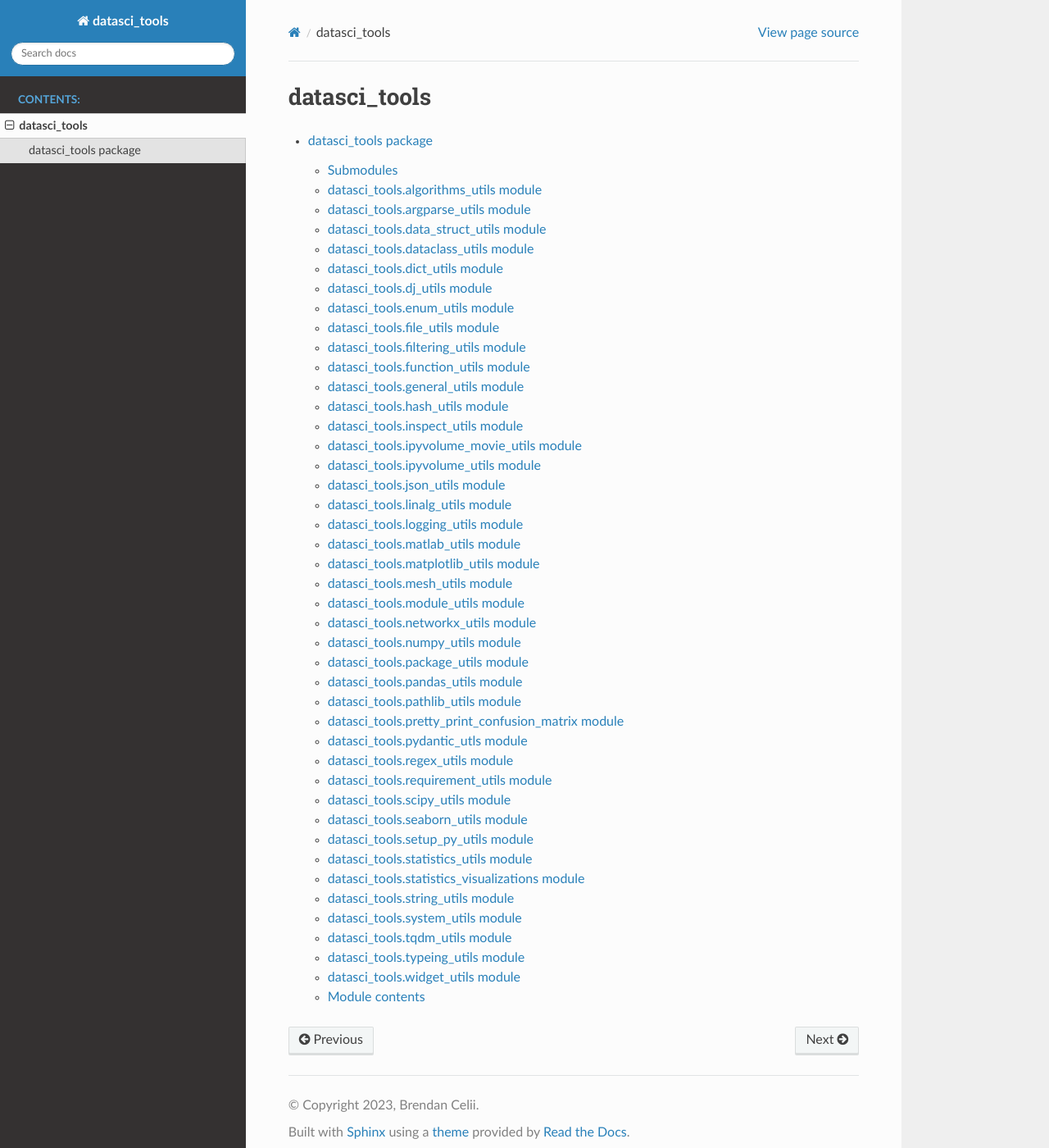
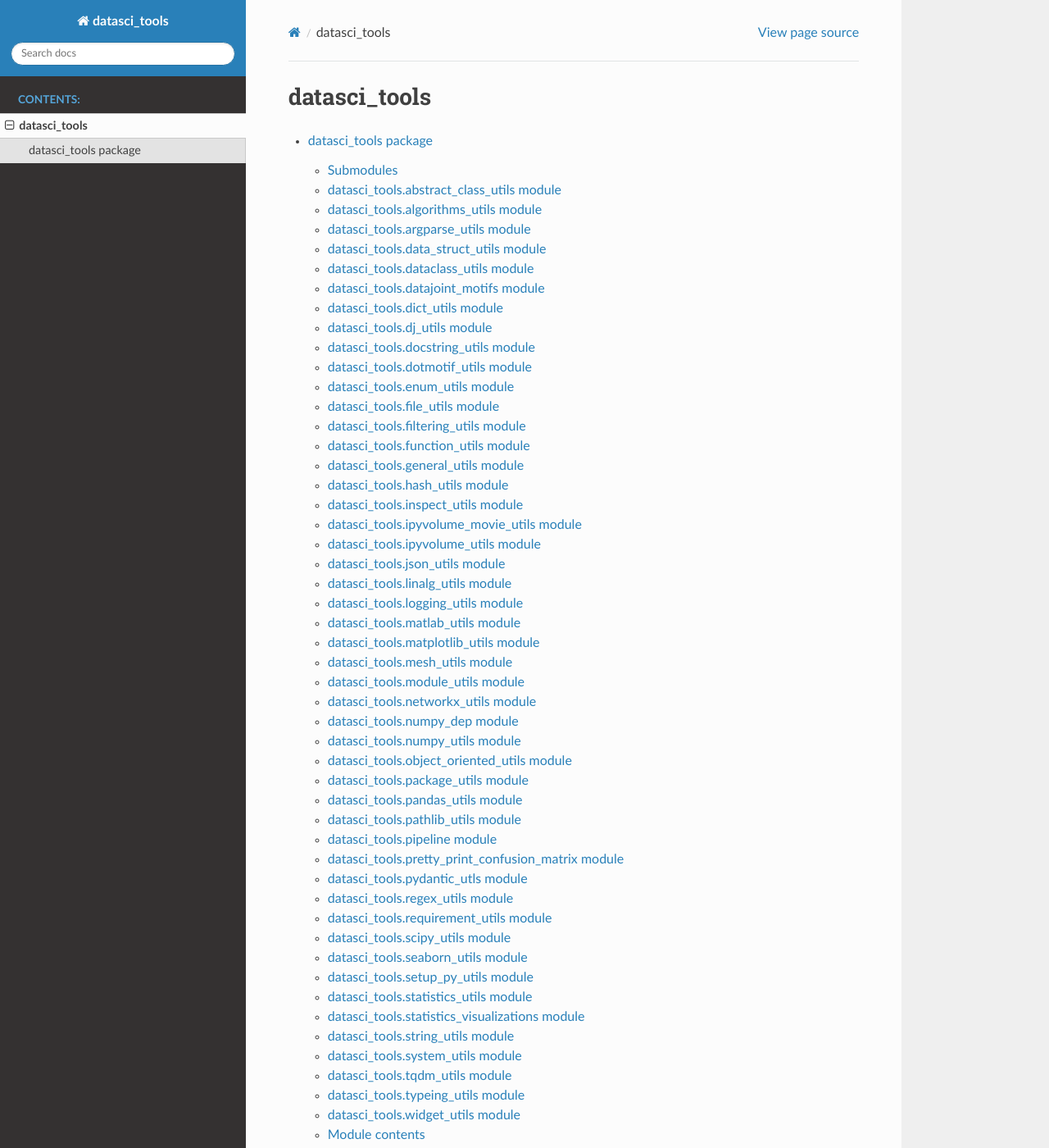
Before and after one commit to reimerlab/datasci_tools, a Sphinx documentation site: the page built from docs/modules.rst, in a window 1280 px wide and 1400 px high. Shown: the whole window at 82% size. Built offline with Sphinx 7.4.7 and the Read the Docs theme 2.0.0, drawn with Linux system fonts in a browser that asks for light colours.

Commit message:
added automatic submodule registering to github pages rendering

```diff
--- a/docs/datasci_tools.rst
+++ b/docs/datasci_tools.rst
@@ -1,11 +1,19 @@
 datasci\_tools package
-=====================
+======================
 
 Submodules
 ----------
 
+datasci\_tools.abstract\_class\_utils module
+--------------------------------------------
+
+.. automodule:: datasci_tools.abstract_class_utils
+   :members:
+   :undoc-members:
+   :show-inheritance:
+
 datasci\_tools.algorithms\_utils module
---------------------------------------
+---------------------------------------
 
 .. automodule:: datasci_tools.algorithms_utils
    :members:
@@ -13,7 +21,7 @@
    :show-inheritance:
 
 datasci\_tools.argparse\_utils module
-------------------------------------
+-------------------------------------
 
 .. automodule:: datasci_tools.argparse_utils
    :members:
@@ -21,7 +29,7 @@
    :show-inheritance:
 
 datasci\_tools.data\_struct\_utils module
-----------------------------------------
+-----------------------------------------
 
 .. automodule:: datasci_tools.data_struct_utils
    :members:
@@ -29,15 +37,23 @@
    :show-inheritance:
 
 datasci\_tools.dataclass\_utils module
--------------------------------------
+--------------------------------------
 
 .. automodule:: datasci_tools.dataclass_utils
    :members:
    :undoc-members:
    :show-inheritance:
 
+datasci\_tools.datajoint\_motifs module
+---------------------------------------
+
+.. automodule:: datasci_tools.datajoint_motifs
+   :members:
+   :undoc-members:
+   :show-inheritance:
+
 datasci\_tools.dict\_utils module
---------------------------------
+---------------------------------
 
 .. automodule:: datasci_tools.dict_utils
    :members:
@@ -45,15 +61,31 @@
    :show-inheritance:
 
 datasci\_tools.dj\_utils module
-------------------------------
+-------------------------------
 
 .. automodule:: datasci_tools.dj_utils
    :members:
    :undoc-members:
    :show-inheritance:
 
+datasci\_tools.docstring\_utils module
+--------------------------------------
+
+.. automodule:: datasci_tools.docstring_utils
+   :members:
+   :undoc-members:
+   :show-inheritance:
+
+datasci\_tools.dotmotif\_utils module
+-------------------------------------
+
+.. automodule:: datasci_tools.dotmotif_utils
+   :members:
+   :undoc-members:
+   :show-inheritance:
+
 datasci\_tools.enum\_utils module
---------------------------------
+---------------------------------
 
 .. automodule:: datasci_tools.enum_utils
    :members:
@@ -61,7 +93,7 @@
    :show-inheritance:
 
 datasci\_tools.file\_utils module
---------------------------------
+---------------------------------
 
 .. automodule:: datasci_tools.file_utils
    :members:
@@ -69,7 +101,7 @@
    :show-inheritance:
 
 datasci\_tools.filtering\_utils module
--------------------------------------
+--------------------------------------
 
 .. automodule:: datasci_tools.filtering_utils
    :members:
@@ -77,7 +109,7 @@
    :show-inheritance:
 
 datasci\_tools.function\_utils module
-------------------------------------
+-------------------------------------
 
 .. automodule:: datasci_tools.function_utils
    :members:
@@ -85,7 +117,7 @@
    :show-inheritance:
 
 datasci\_tools.general\_utils module
------------------------------------
+------------------------------------
 
 .. automodule:: datasci_tools.general_utils
    :members:
@@ -93,7 +125,7 @@
    :show-inheritance:
 
 datasci\_tools.hash\_utils module
---------------------------------
+---------------------------------
 
 .. automodule:: datasci_tools.hash_utils
    :members:
@@ -101,7 +133,7 @@
    :show-inheritance:
 
 datasci\_tools.inspect\_utils module
------------------------------------
+------------------------------------
 
 .. automodule:: datasci_tools.inspect_utils
    :members:
@@ -109,7 +141,7 @@
    :show-inheritance:
 
 datasci\_tools.ipyvolume\_movie\_utils module
---------------------------------------------
+---------------------------------------------
 
 .. automodule:: datasci_tools.ipyvolume_movie_utils
    :members:
@@ -117,7 +149,7 @@
    :show-inheritance:
 
 datasci\_tools.ipyvolume\_utils module
--------------------------------------
+--------------------------------------
 
 .. automodule:: datasci_tools.ipyvolume_utils
    :members:
@@ -125,7 +157,7 @@
    :show-inheritance:
 
 datasci\_tools.json\_utils module
---------------------------------
+---------------------------------
 
 .. automodule:: datasci_tools.json_utils
    :members:
@@ -133,7 +165,7 @@
    :show-inheritance:
 
 datasci\_tools.linalg\_utils module
-----------------------------------
+-----------------------------------
 
 .. automodule:: datasci_tools.linalg_utils
    :members:
@@ -141,7 +173,7 @@
    :show-inheritance:
 
 datasci\_tools.logging\_utils module
------------------------------------
+------------------------------------
 
 .. automodule:: datasci_tools.logging_utils
    :members:
@@ -149,7 +181,7 @@
    :show-inheritance:
 
 datasci\_tools.matlab\_utils module
-----------------------------------
+-----------------------------------
 
 .. automodule:: datasci_tools.matlab_utils
    :members:
@@ -157,7 +189,7 @@
    :show-inheritance:
 
 datasci\_tools.matplotlib\_utils module
---------------------------------------
+---------------------------------------
 
 .. automodule:: datasci_tools.matplotlib_utils
    :members:
@@ -165,7 +197,7 @@
    :show-inheritance:
 
 datasci\_tools.mesh\_utils module
---------------------------------
+---------------------------------
 
 .. automodule:: datasci_tools.mesh_utils
    :members:
@@ -173,7 +205,7 @@
    :show-inheritance:
 
 datasci\_tools.module\_utils module
-----------------------------------
+-----------------------------------
 
 .. automodule:: datasci_tools.module_utils
    :members:
@@ -181,23 +213,39 @@
    :show-inheritance:
 
 datasci\_tools.networkx\_utils module
-------------------------------------
+-------------------------------------
 
 .. automodule:: datasci_tools.networkx_utils
    :members:
    :undoc-members:
    :show-inheritance:
 
+datasci\_tools.numpy\_dep module
+--------------------------------
+
+.. automodule:: datasci_tools.numpy_dep
+   :members:
+   :undoc-members:
+   :show-inheritance:
+
 datasci\_tools.numpy\_utils module
----------------------------------
+----------------------------------
 
 .. automodule:: datasci_tools.numpy_utils
    :members:
    :undoc-members:
    :show-inheritance:
 
+datasci\_tools.object\_oriented\_utils module
+---------------------------------------------
+
+.. automodule:: datasci_tools.object_oriented_utils
+   :members:
+   :undoc-members:
+   :show-inheritance:
+
 datasci\_tools.package\_utils module
------------------------------------
+------------------------------------
 
 .. automodule:: datasci_tools.package_utils
    :members:
@@ -205,7 +253,7 @@
    :show-inheritance:
 
 datasci\_tools.pandas\_utils module
-----------------------------------
+-----------------------------------
 
 .. automodule:: datasci_tools.pandas_utils
    :members:
@@ -213,15 +261,23 @@
    :show-inheritance:
 
 datasci\_tools.pathlib\_utils module
------------------------------------
+------------------------------------
 
 .. automodule:: datasci_tools.pathlib_utils
    :members:
    :undoc-members:
    :show-inheritance:
 
+datasci\_tools.pipeline module
+------------------------------
+
+.. automodule:: datasci_tools.pipeline
+   :members:
+   :undoc-members:
+   :show-inheritance:
+
 datasci\_tools.pretty\_print\_confusion\_matrix module
------------------------------------------------------
+------------------------------------------------------
 
 .. automodule:: datasci_tools.pretty_print_confusion_matrix
    :members:
@@ -229,7 +285,7 @@
    :show-inheritance:
 
 datasci\_tools.pydantic\_utls module
------------------------------------
+------------------------------------
 
 .. automodule:: datasci_tools.pydantic_utls
    :members:
@@ -237,7 +293,7 @@
    :show-inheritance:
 
 datasci\_tools.regex\_utils module
----------------------------------
+----------------------------------
 
 .. automodule:: datasci_tools.regex_utils
    :members:
@@ -245,7 +301,7 @@
    :show-inheritance:
 
 datasci\_tools.requirement\_utils module
----------------------------------------
+----------------------------------------
 
 .. automodule:: datasci_tools.requirement_utils
    :members:
@@ -253,7 +309,7 @@
    :show-inheritance:
 
 datasci\_tools.scipy\_utils module
----------------------------------
+----------------------------------
 
 .. automodule:: datasci_tools.scipy_utils
    :members:
@@ -261,7 +317,7 @@
    :show-inheritance:
 
 datasci\_tools.seaborn\_utils module
------------------------------------
+------------------------------------
 
 .. automodule:: datasci_tools.seaborn_utils
    :members:
@@ -269,7 +325,7 @@
    :show-inheritance:
 
 datasci\_tools.setup\_py\_utils module
--------------------------------------
+--------------------------------------
 
 .. automodule:: datasci_tools.setup_py_utils
    :members:
@@ -277,7 +333,7 @@
    :show-inheritance:
 
 datasci\_tools.statistics\_utils module
---------------------------------------
+---------------------------------------
 
 .. automodule:: datasci_tools.statistics_utils
    :members:
@@ -285,7 +341,7 @@
    :show-inheritance:
 
 datasci\_tools.statistics\_visualizations module
------------------------------------------------
+------------------------------------------------
 
 .. automodule:: datasci_tools.statistics_visualizations
    :members:
@@ -293,7 +349,7 @@
    :show-inheritance:
 
 datasci\_tools.string\_utils module
-----------------------------------
+-----------------------------------
 
 .. automodule:: datasci_tools.string_utils
    :members:
@@ -301,7 +357,7 @@
    :show-inheritance:
 
 datasci\_tools.system\_utils module
-----------------------------------
+-----------------------------------
 
 .. automodule:: datasci_tools.system_utils
    :members:
@@ -309,7 +365,7 @@
    :show-inheritance:
 
 datasci\_tools.tqdm\_utils module
---------------------------------
+---------------------------------
 
 .. automodule:: datasci_tools.tqdm_utils
    :members:
@@ -317,7 +373,7 @@
    :show-inheritance:
 
 datasci\_tools.typeing\_utils module
------------------------------------
+------------------------------------
 
 .. automodule:: datasci_tools.typeing_utils
    :members:
@@ -325,7 +381,7 @@
    :show-inheritance:
 
 datasci\_tools.widget\_utils module
-----------------------------------
+-----------------------------------
 
 .. automodule:: datasci_tools.widget_utils
    :members:
```
Also changed, not shown: 1 other file.
